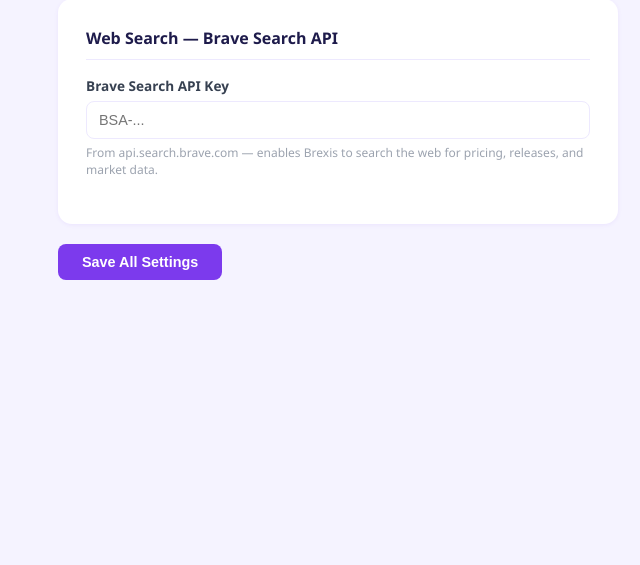
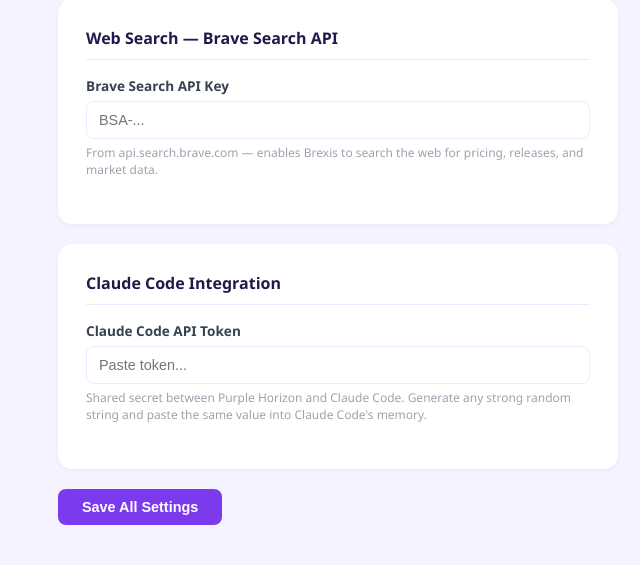
Before and after one commit to Brexis-Dev/brexis-app, a Flask app: template templates/settings.html in a window 1280 px wide. Shown: the part 1904-2469 px from the top of the page, without its empty margins (302-942 px from the left). Before the commit the page ends 2184 px from the top, so only its background shows below. Run offline with Flask 3, Linux system fonts and the light colour scheme; the template is opened without the code that fills it, so the values that code supplies are empty; some libraries are stand-ins or nearby versions.

Commit message:
Add Claude Code pipe — API endpoints, token auth, Discord notify, CLAUDE.md

```diff
--- a/app.py
+++ b/app.py
@@ -489,7 +489,7 @@ def settings():
             "sendgrid_key", "email_to", "email_from",
             "pricecharting_key", "tcgplayer_key", "shipengine_key",
             "printer_relay_url", "printer_relay_secret",
-            "brave_search_key",
+            "brave_search_key", "claude_code_token",
         ]
         key_map = {
             "api_key": "ANTHROPIC_API_KEY",
@@ -504,6 +504,7 @@ def settings():
             "printer_relay_url": "PRINTER_RELAY_URL",
             "printer_relay_secret": "PRINTER_RELAY_SECRET",
             "brave_search_key": "BRAVE_SEARCH_API_KEY",
+            "claude_code_token": "CLAUDE_CODE_API_TOKEN",
         }
         for field in fields:
             val = request.form.get(field, "").strip()
@@ -533,6 +534,8 @@ def settings():
     masked_relay_secret  = ("..." + relay_secret[-6:]) if len(relay_secret) > 6 else ""
     brave_key            = db.get_config("BRAVE_SEARCH_API_KEY") or ""
     masked_brave         = ("BSA-..." + brave_key[-6:]) if len(brave_key) > 10 else ""
+    cc_token             = db.get_config("CLAUDE_CODE_API_TOKEN") or ""
+    masked_cc_token      = ("..." + cc_token[-6:]) if len(cc_token) > 6 else ""
 
     import discord_bot
     import scheduler as sched
@@ -553,9 +556,70 @@ def settings():
         printer_relay_url=printer_relay_url,
         masked_relay_secret=masked_relay_secret,
         masked_brave=masked_brave,
+        masked_cc_token=masked_cc_token,
         discord_status=discord_status,
         scheduler_status=scheduler_status,
     )
+
+
+def _check_claude_token():
+    """Verify Bearer token for Claude Code API endpoints."""
+    auth = request.headers.get("Authorization", "")
+    if not auth.startswith("Bearer "):
+        return False
+    token = auth[7:]
+    stored = db.get_config("CLAUDE_CODE_API_TOKEN")
+    return stored and token == stored
+
+
+@app.route("/api/code-tasks/pending", methods=["GET"])
+def api_code_tasks_pending():
+    if not _check_claude_token():
+        return jsonify({"error": "Unauthorized"}), 401
+    tasks = db.get_code_tasks(status="queued")
+    db.log_task("claude_code", "fetch_pending", f"{len(tasks)} tasks returned", "success")
+    return jsonify({"tasks": tasks})
+
+
+@app.route("/api/code-tasks/<int:task_id>/result", methods=["POST"])
+def api_code_task_result(task_id):
+    if not _check_claude_token():
+        return jsonify({"error": "Unauthorized"}), 401
+    data = request.get_json(force=True) or {}
+    completion_report = data.get("completion_report", "")
+    files_changed     = data.get("files_changed", "")
+    dependencies_added = data.get("dependencies_added", "none")
+    notes             = data.get("notes", "")
+
+    conn = db.get_db()
+    try:
+        cur = conn.cursor()
+        p = db.ph()
+        cur.execute(
+            f"UPDATE code_tasks SET status={p}, completion_report={p}, files_changed={p}, "
+            f"dependencies_added={p}, notes={p}, completed_at=CURRENT_TIMESTAMP WHERE id={p}",
+            ("review", completion_report, files_changed, dependencies_added, notes, task_id)
+        )
+        conn.commit()
+    finally:
+        conn.close()
+
+    db.log_task("claude_code", "result_posted", f"TASK-{task_id:04d} ready for Brexis review", "success")
+
+    # Notify Brexis via Discord
+    try:
+        import discord_bot
+        if discord_bot.is_ready():
+            discord_bot.post_message(
+                "brexis-alerts",
+                f"**TASK-{task_id:04d} complete** — Claude Code has posted results. Ready for your review.\n"
+                f"Files changed: {files_changed or 'see report'}\n"
+                f"/tasks/code to review."
+            )
+    except Exception:
+        pass
+
+    return jsonify({"ok": True, "task_id": task_id, "status": "review"})
 
 
 @app.route("/tasks/code")
--- a/templates/settings.html
+++ b/templates/settings.html
@@ -168,6 +168,18 @@
         </div>
       </div>
 
+      <div class="card">
+        <h2>Claude Code Integration</h2>
+        <div class="form-group">
+          <label>Claude Code API Token</label>
+          <input type="password" name="claude_code_token" placeholder="Paste token..." autocomplete="off">
+          {% if masked_cc_token %}
+          <div class="current">Current: {{ masked_cc_token }}</div>
+          {% endif %}
+          <div class="hint">Shared secret between Purple Horizon and Claude Code. Generate any strong random string and paste the same value into Claude Code's memory.</div>
+        </div>
+      </div>
+
       <button class="btn" type="submit">Save All Settings</button>
     </form>
   </div>
```
Also changed, not shown: CLAUDE.md (added, +60 -0 lines).
